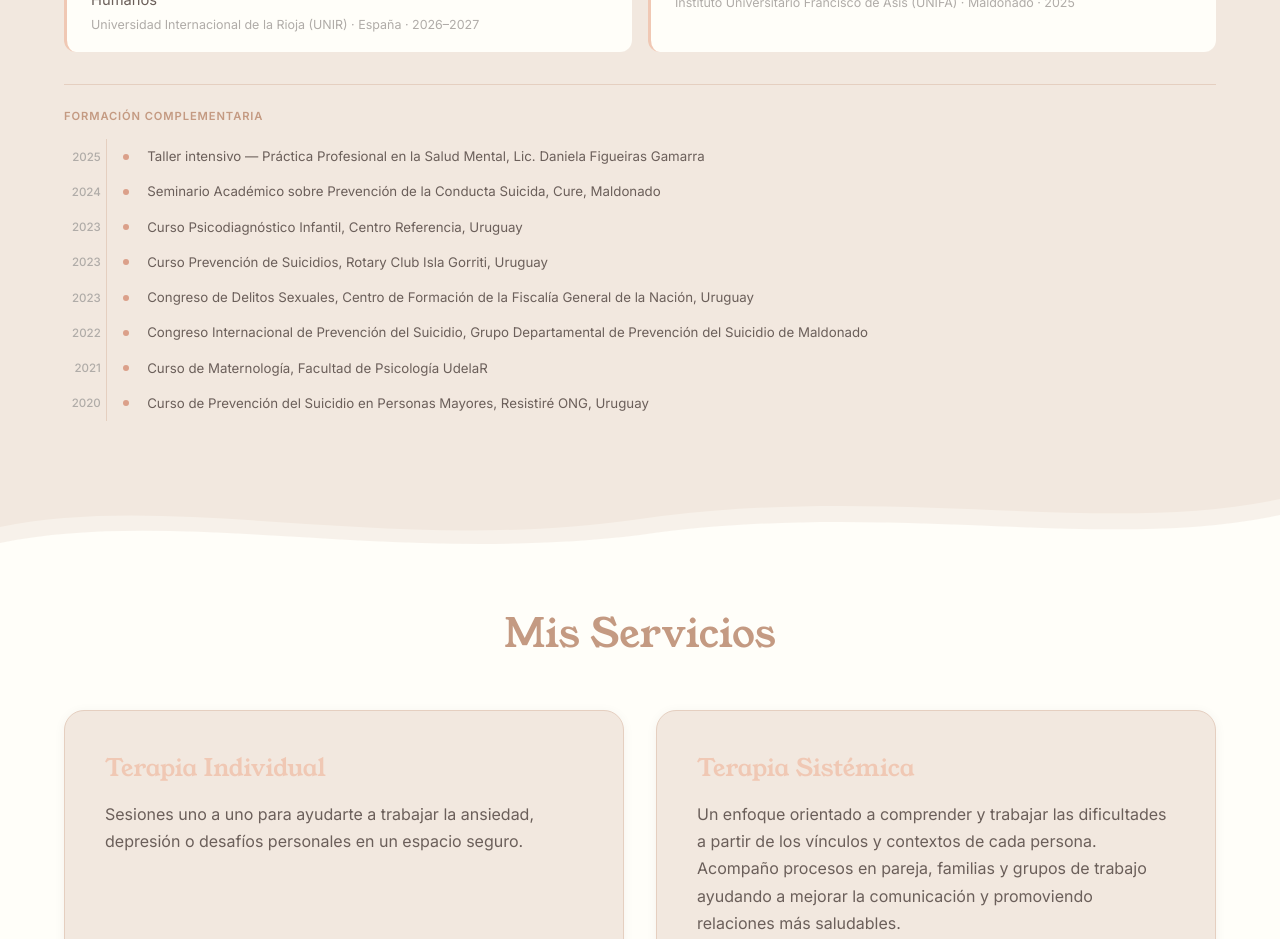
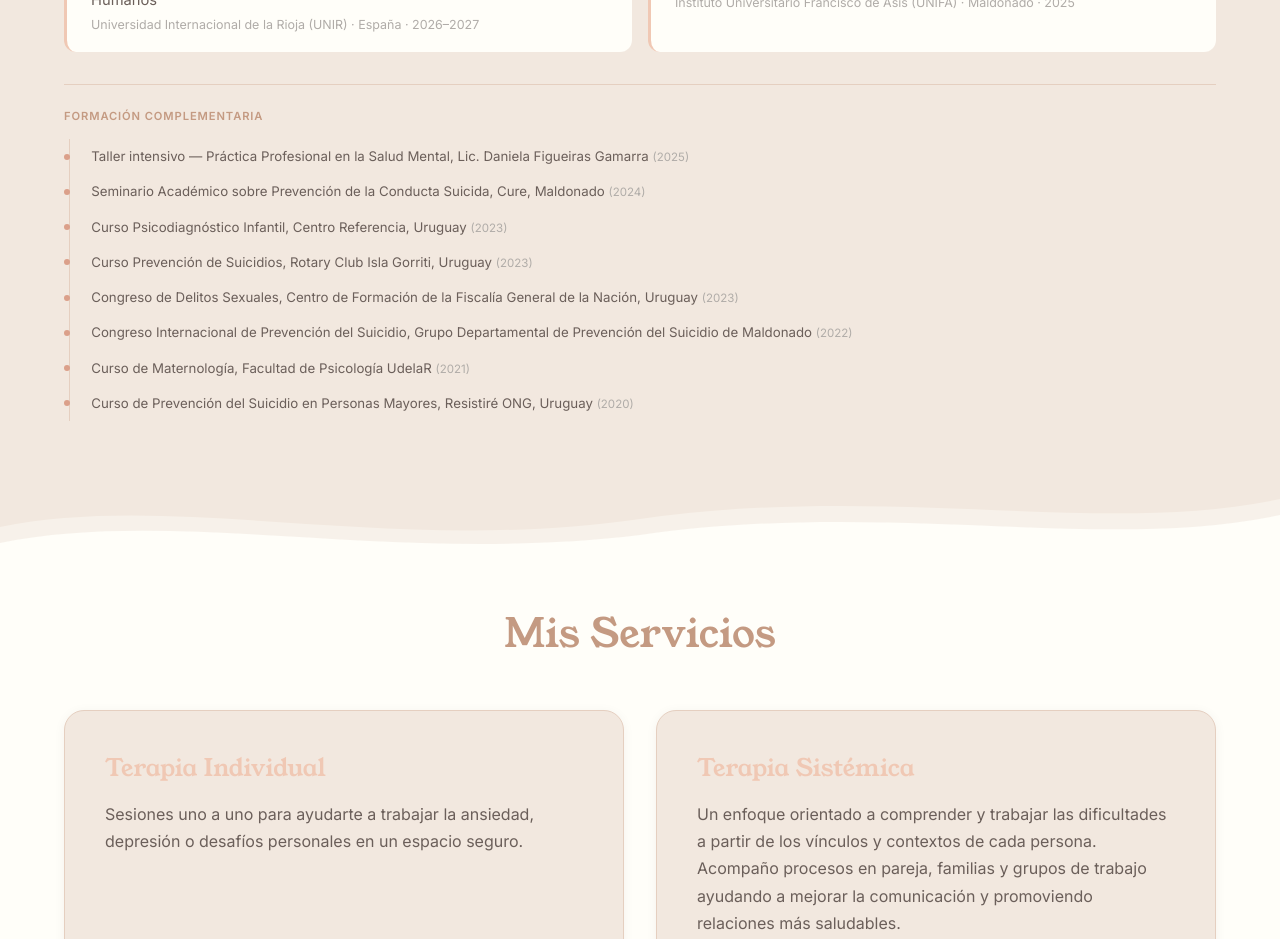
Before and after one commit to OsirisFer/Jose-Website, a Next.js app: page / in a window 1280 px wide. Shown: the part 2280-3219 px from the top of the page. Built offline with nearby package versions, Linux system fonts and the light colour scheme.

Commit message:
fix: move timeline year inline, remove year column from layout
Co-Authored-By: Claude Sonnet 4.6 <noreply@anthropic.com>

```diff
--- a/src/components/Profile.js
+++ b/src/components/Profile.js
@@ -71,9 +71,8 @@ export default function Profile() {
                                 { year: '2020', text: 'Curso de Prevención del Suicidio en Personas Mayores, Resistiré ONG, Uruguay' },
                             ].map((item, i) => (
                                 <div key={i} className={styles.timelineItem}>
-                                    <span className={styles.timelineYear}>{item.year}</span>
                                     <span className={styles.timelineDot} />
-                                    <p className={styles.timelineText}>{item.text}</p>
+                                    <p className={styles.timelineText}>{item.text} <span className={styles.timelineYear}>({item.year})</span></p>
                                 </div>
                             ))}
                         </div>
--- a/src/components/Profile.module.css
+++ b/src/components/Profile.module.css
@@ -161,7 +161,7 @@
 .timeline::before {
     content: '';
     position: absolute;
-    left: 2.6rem;
+    left: 0.3rem;
     top: 0;
     bottom: 0;
     width: 1px;
@@ -170,7 +170,7 @@
 
 .timelineItem {
     display: grid;
-    grid-template-columns: 2.6rem 0.8rem 1fr;
+    grid-template-columns: 0.8rem 1fr;
     align-items: center;
     gap: 0.9rem;
     padding: 0.5rem 0;
@@ -180,9 +180,7 @@
     font-size: 0.72rem;
     font-family: 'Inter', sans-serif;
     color: var(--logo-gray);
-    font-weight: 500;
-    text-align: right;
-    padding-right: 0.3rem;
+    font-weight: 400;
 }
 
 .timelineDot {
@@ -190,7 +188,7 @@
     height: 6px;
     border-radius: 50%;
     background-color: var(--salmon-light);
-    justify-self: center;
+    justify-self: start;
     position: relative;
     z-index: 1;
 }
```
